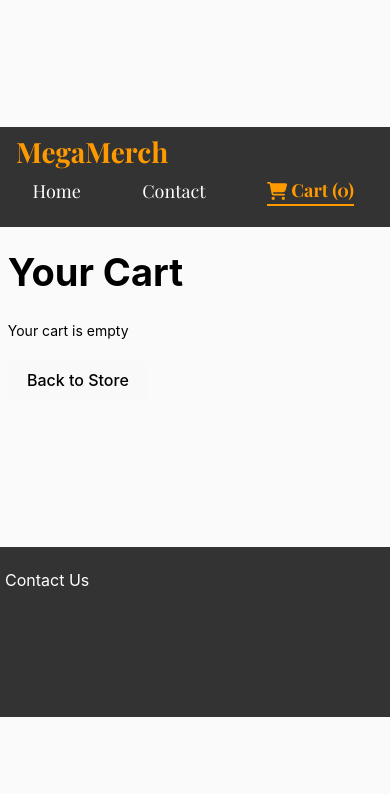
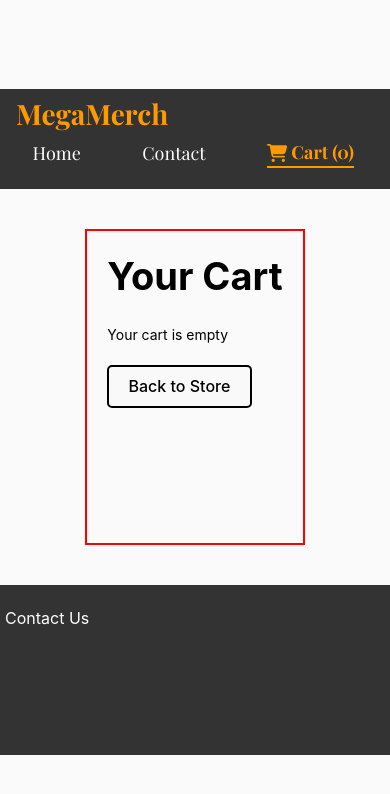
Before and after one commit to olem90/front-end-framworks-CA, a React (Vite) app: page /checkout in a window 390 px wide. Shown: the top 794 px of the page. Built offline with nearby package versions, Linux system fonts and the light colour scheme.

Commit message:
made the empty cart page responsive and added an scroll to top button on the footer

```diff
--- a/index.html
+++ b/index.html
@@ -6,6 +6,7 @@
     <meta name="viewport" content="width=device-width, initial-scale=1.0" />
     <link href="https://fonts.googleapis.com/css2?family=Playfair+Display:wght@400;700&display=swap" rel="stylesheet">
     <link href="https://fonts.googleapis.com/css2?family=Oswald:wght@700&display=swap" rel="stylesheet">
+    <link rel="stylesheet" href="https://cdnjs.cloudflare.com/ajax/libs/font-awesome/6.0.0-beta3/css/all.min.css">
     <title>Vite + React</title>
   </head>
   <body>
--- a/src/components/Button/Button.styles.jsx
+++ b/src/components/Button/Button.styles.jsx
@@ -112,11 +112,18 @@ export const CheckoutButton = styled.button`
   &:hover {
     color: #ff9900;
   }
+
+  @media(max-width: 499px) {
+    padding: 7px;
+    width: 70%;
+
+  }
 `
 export const BackToStoreButton = styled.button`
   border-radius: 5px;
   border: none;
   margin-top: 20px;
+  border: 2px solid #000;
 `
 
 export const FormButton = styled.button`
--- a/src/components/Cart/Cart.jsx
+++ b/src/components/Cart/Cart.jsx
@@ -31,7 +31,7 @@ function Cart() {
     return(
         <div>
             <CartStyles>
-                <div className="cart-wrapper">
+                <div className={state.cart.length === 0 ? 'empty-cart-wrapper' : 'cart-wrapper'}>
                     <h1>Your Cart</h1>
                     {state.cart.length === 0 ? (
                         <>
@@ -66,7 +66,6 @@ function Cart() {
                     )}
 
                     <h2 className={state.cart.length === 0 ? 'empty-cart' : 'cartTotal'}>
-
                       Total: ${parseFloat(state.total.toFixed(2))}
                     </h2>
                     <CheckoutButton className={state.cart.length === 0 ? 'empty-cart' : ''}
--- a/src/components/Footer/Footer.jsx
+++ b/src/components/Footer/Footer.jsx
@@ -1,9 +1,37 @@
 import { FooterStyle } from "./Footer.styles.jsx";
+import React, { useEffect } from "react";
 
 export function Footer() {
+
+
+    useEffect(() => {
+        const scrollToTopButton = document.querySelector(".scroll-to-top");
+
+        window.addEventListener("scroll", () => {
+            if(window.pageYOffset > 200) {
+                scrollToTopButton.style.display = "block";
+            } else {
+                scrollToTopButton.style.display = "none";
+            }
+        });
+
+        scrollToTopButton.addEventListener("click", () => {
+            window.scrollTo({
+                top: 0,
+                behavior: "smooth"
+            });
+        });
+
+    })
+
+
+
     return (
         <FooterStyle>
             <p>Contact Us</p>
+            <div>
+               <i className="scroll-to-top fas fa-arrow-up"></i>
+            </div>
         </FooterStyle>
     );
 }
--- a/src/components/Footer/Footer.styles.jsx
+++ b/src/components/Footer/Footer.styles.jsx
@@ -6,10 +6,28 @@ export const FooterStyle = styled.div`
     background: #333;
     color: white;
     width: 100%;
-
     padding: 5px;
     height: 170px;
     margin-top: auto;
+
+    div {
+        margin-inline-start: auto;
+        display: flex;
+        padding-inline: 10px;
+        align-items: center;
+
+    }
+
+    i {
+        color: #fff;
+        font-size: 40px;
+        margin-inline-start: auto;
+        margin-right: 20px;
+
+        &:hover {
+            color: #ff9900;
+        }
+    }
 
     @media(max-width:380px) {
         max-width: 370px;
--- a/src/styles.scss
+++ b/src/styles.scss
@@ -206,6 +206,14 @@ body {
     }
 }
 
+.empty-cart-wrapper {
+    width: fit-content;
+    margin-inline: auto;
+    padding-inline: 20px;
+    margin-block: 40px;
+    border: 2px solid red;
+}
+
 .cart-product-text {
     min-width: 200px;
     max-width: 200px;
@@ -239,9 +247,6 @@ body {
         min-width: 100px;
         max-width: 100px;
     }
-
-
-
 }
 
 #decreaseQuantityBtn {
@@ -300,12 +305,12 @@ body {
 
 .empty-cart-text {
     font-size: 25px;
+
 }
 
 .empty-cart {
     opacity: 0;
     cursor: default;
-    border: 2px solid red;
 }
 
 .productDetailsDescription {
```
Also changed, not shown: src/components/Cart/Cart.styles.jsx (+1 -7 lines).
